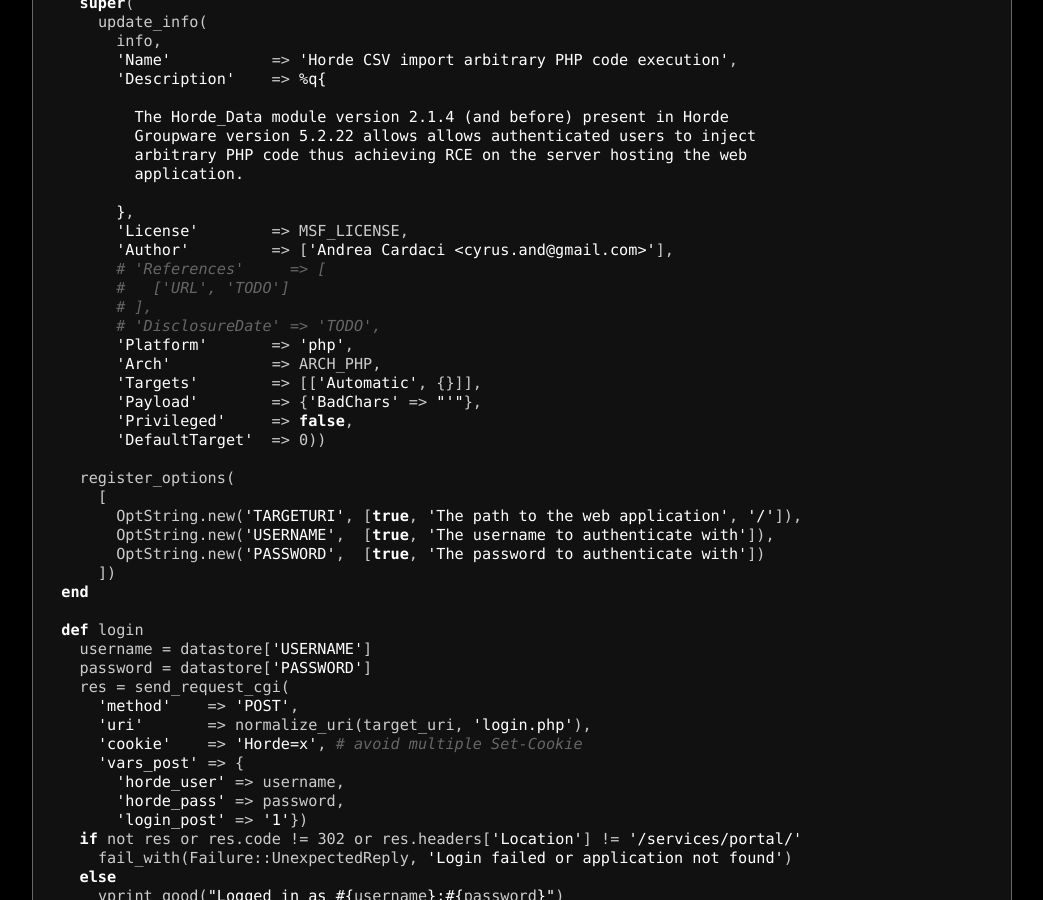
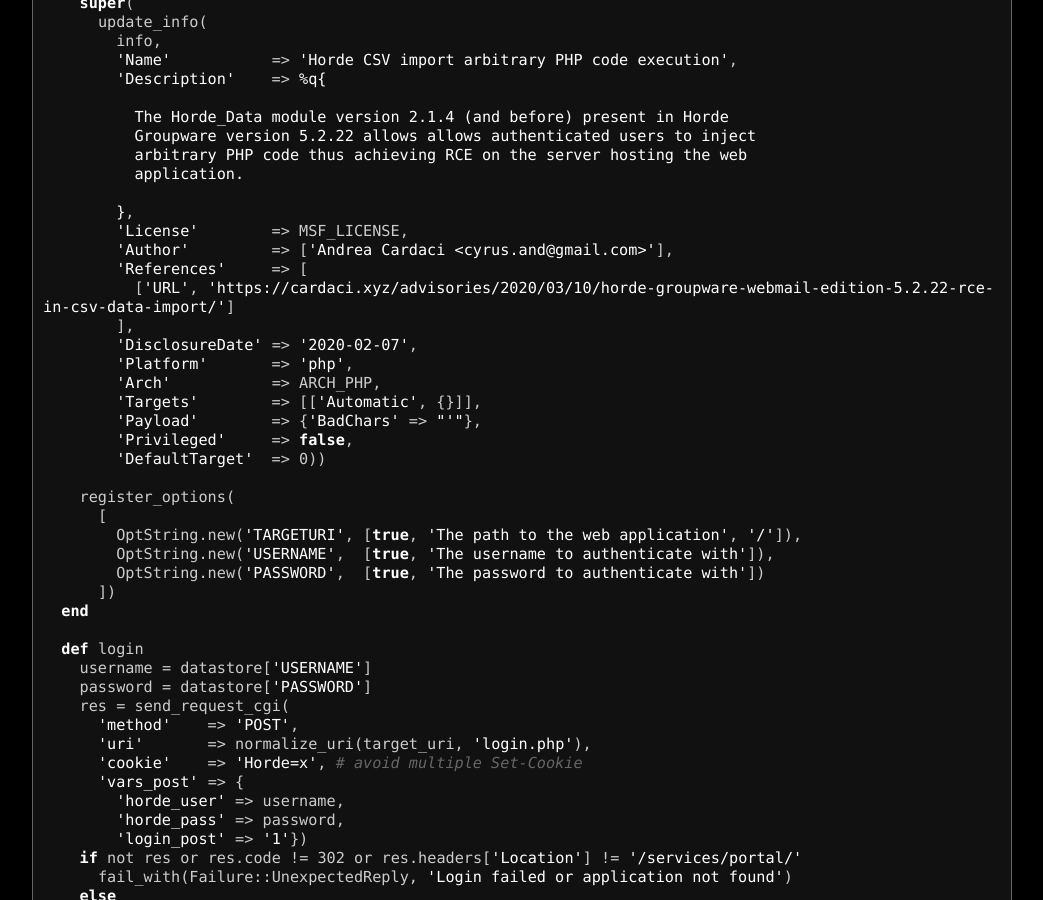
Before and after one commit to cyrus-and/cyrus-and.github.io, a Jekyll site: the page built from advisories/_posts/2020-03-10-horde-groupware-webmail-edition-5.2.22-rce-in-csv-data-import.md, in a window 1280 px wide and 900 px high, scrolled down 3944 px. Shown: the whole window, without its empty margins (118-1161 px from the left). Built offline with Jekyll 4.4.1, drawn with Linux system fonts in a browser that asks for light colours.

Commit message:
Update the information in the Metasploit module

```diff
--- a/advisories/_posts/2020-03-10-horde-groupware-webmail-edition-5.2.22-rce-in-csv-data-import.md
+++ b/advisories/_posts/2020-03-10-horde-groupware-webmail-edition-5.2.22-rce-in-csv-data-import.md
@@ -190,10 +190,10 @@ class MetasploitModule < Msf::Exploit::Remote
         },
         'License'        => MSF_LICENSE,
         'Author'         => ['Andrea Cardaci <cyrus.and@gmail.com>'],
-        # 'References'     => [
-        #   ['URL', 'TODO']
-        # ],
-        # 'DisclosureDate' => 'TODO',
+        'References'     => [
+          ['URL', 'https://cardaci.xyz/advisories/2020/03/10/horde-groupware-webmail-edition-5.2.22-rce-in-csv-data-import/']
+        ],
+        'DisclosureDate' => '2020-02-07',
         'Platform'       => 'php',
         'Arch'           => ARCH_PHP,
         'Targets'        => [['Automatic', {}]],
```
